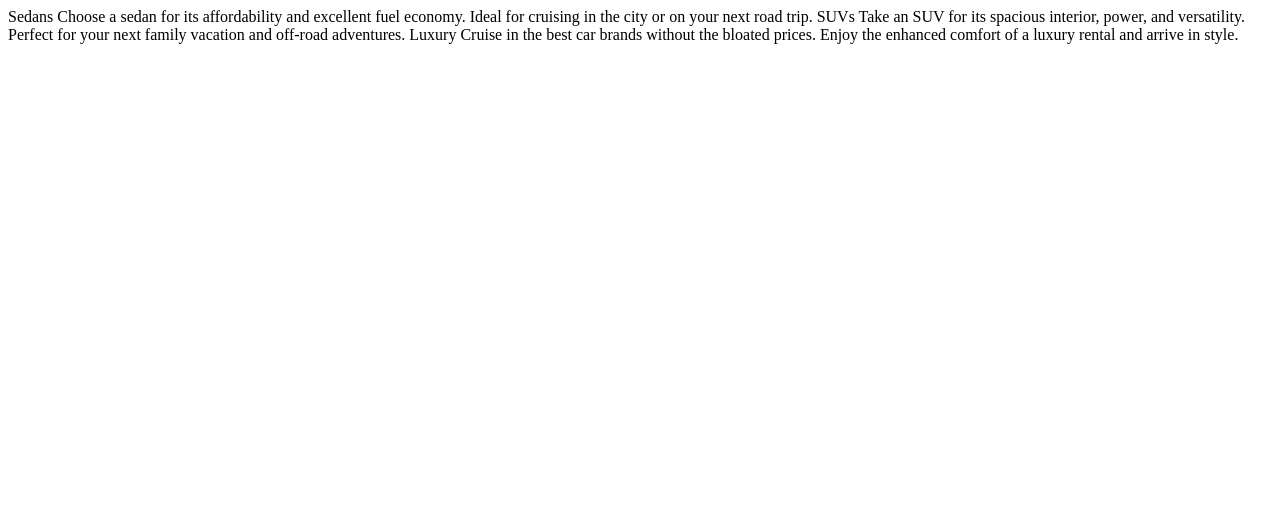
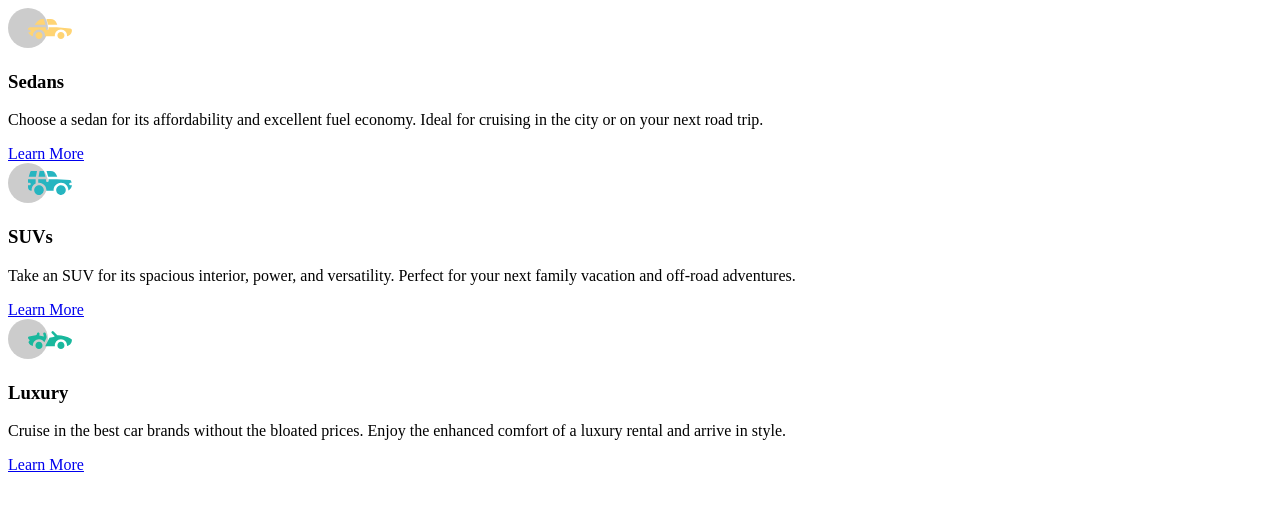
Before and after one commit to TTAR007/3-column-cards, a plain HTML site: page index.html in a window 1280 px wide. Drawn offline with Linux system fonts and the light colour scheme.

Commit message:
complete html

```diff
--- a/index.html
+++ b/index.html
@@ -11,17 +11,50 @@
 </head>
 <body>
 
-  Sedans
+  <main>
+    <article class="card__box">
+      <section class="top__section">
+        <img src="images/icon-sedans.svg" alt="icon-orange-sedans-car">
+        <h1>Sedans</h1>
+        <p class="description">
           Choose a sedan for its affordability and excellent fuel economy. Ideal for cruising in the city
           or on your next road trip.
+        </p>
+      </section>
+      <section class="button__box">
+        <a href="#">Learn More</a>
+      </section>
+    </article>
 
-  SUVs
+    <article class="card__box">
+      <section class="top__section">
+        <img src="images/icon-suvs.svg" alt="icon-dark-cyan-suvs-car">
+        <h1>SUVs</h1>
+        <p class="description">
           Take an SUV for its spacious interior, power, and versatility. Perfect for your next family vacation
           and off-road adventures.
+        </p>
+      </section>
+      <section class="button__box">
+        <a href="#">Learn More</a>
+      </section>
+    </article>
 
-  Luxury
+    <article class="card__box">
+      <section class="top__section">
+        <img src="images/icon-luxury.svg" alt="icon-very-dark-cyan-luxury-car">
+        <h1>Luxury</h1>
+        <p class="description">
           Cruise in the best car brands without the bloated prices. Enjoy the enhanced comfort of a luxury
           rental and arrive in style.
+        </p>
+      </section>
+      <section class="button__box">
+        <a href="#">Learn More</a>
+      </section>
+    </article>
+  </main>
+
 
   <!-- <div class="attribution">
     Challenge by <a href="https://www.frontendmentor.io?ref=challenge" target="_blank">Frontend Mentor</a>.
```
Lines whose indentation alone changed are shown as unchanged.
